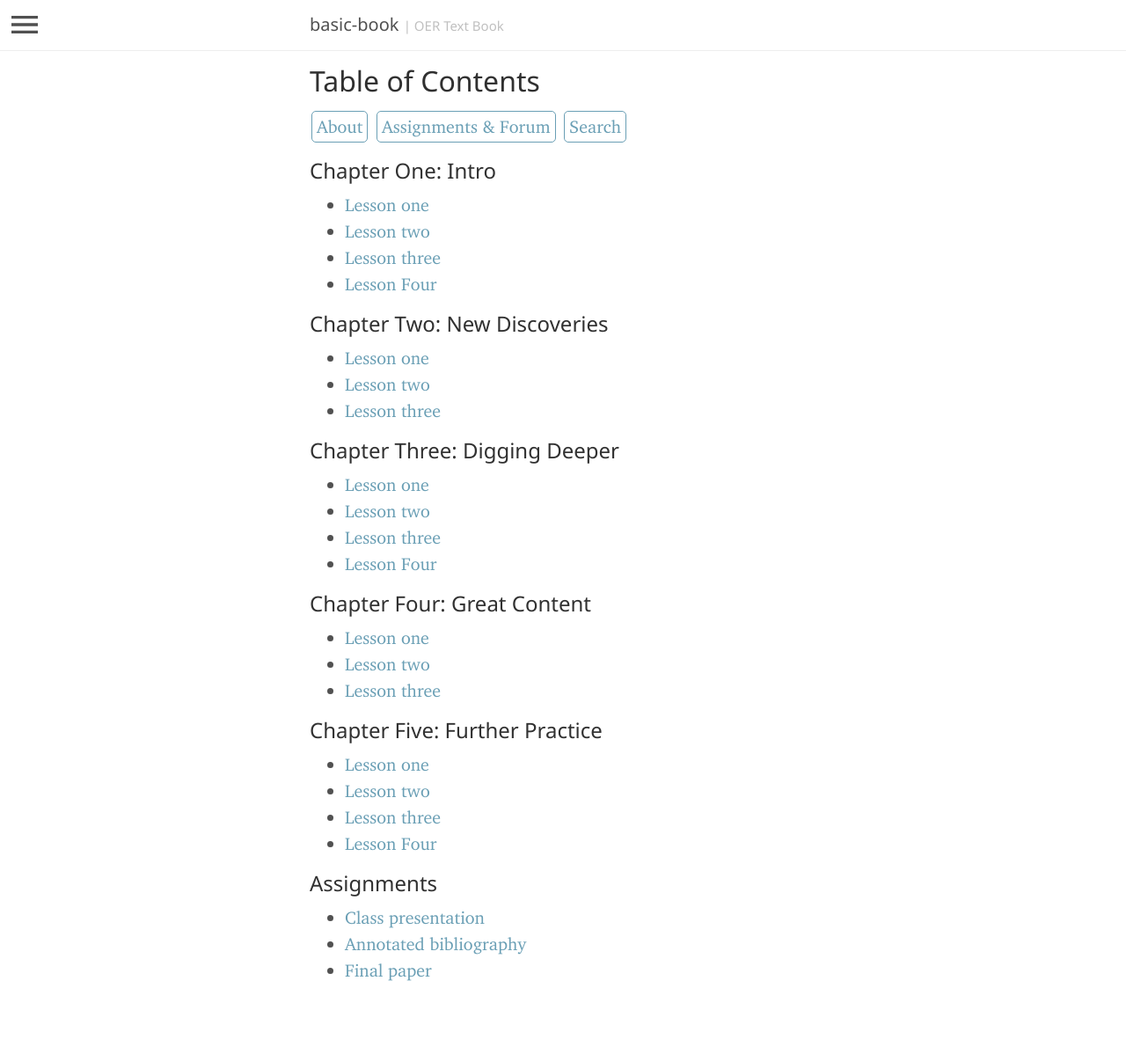
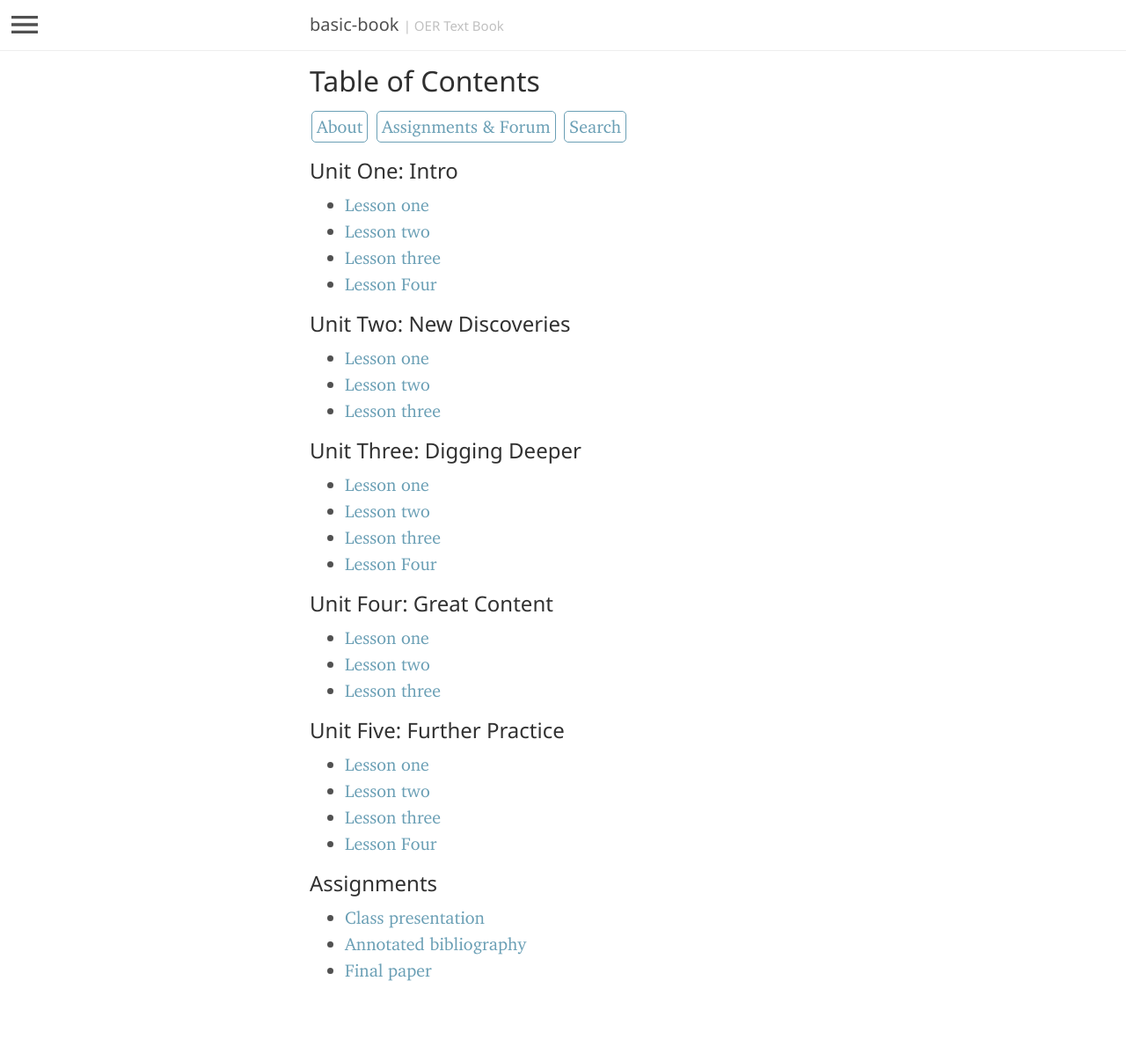
Before and after one commit to evanwill/basic-book, a Jekyll site: the page built from toc.md, in a window 1280 px wide. Shown: the whole page at 88% size. Built offline with Jekyll 4.4.1, drawn with Linux system fonts in a browser that asks for light colours.

Commit message:
clean up checkbox based sidebar

```diff
--- a/_config.yml
+++ b/_config.yml
@@ -34,25 +34,25 @@ defaults:
 
 # jekyll collections
 # each unit/chapter of the book is a collection,
-# thus each unit is a directory containing the content documents for that chapter
+# thus each unit is a directory containing the content documents for that unit
 # name the directory with underscore and number to ensure proper sort, e.g. _01_one
 # each unit collection must have a name value (used in TOC) and `output: true`
 # collections_dir: chapters # not supported on gh-pages yet
 collections:
   01-one:
-    name: "Chapter One: Intro"
+    name: "Unit One: Intro"
     output: true
   02-two:
-    name: "Chapter Two: New Discoveries"
+    name: "Unit Two: New Discoveries"
     output: true
   03-three:
-    name: "Chapter Three: Digging Deeper"
+    name: "Unit Three: Digging Deeper"
     output: true
   04-four:
-    name: "Chapter Four: Great Content"
+    name: "Unit Four: Great Content"
     output: true
   05-five:
-    name: "Chapter Five: Further Practice"
+    name: "Unit Five: Further Practice"
     output: true
   assignments:
     name: "Assignments"
--- a/_includes/sidebar.html
+++ b/_includes/sidebar.html
@@ -3,17 +3,13 @@
   <input type="checkbox" id="nav-trigger" class="nav-trigger" />
   <label for="nav-trigger">
     <span class="menu-icon">
-      <!--<svg viewBox="0 0 18 15" width="30px" height="30px">
-        <path fill="#424242" d="M18,1.484c0,0.82-0.665,1.484-1.484,1.484H1.484C0.665,2.969,0,2.304,0,1.484l0,0C0,0.665,0.665,0,1.484,0 h15.031C17.335,0,18,0.665,18,1.484L18,1.484z"/>
-        <path fill="#424242" d="M18,7.516C18,8.335,17.335,9,16.516,9H1.484C0.665,9,0,8.335,0,7.516l0,0c0-0.82,0.665-1.484,1.484-1.484 h15.031C17.335,6.031,18,6.696,18,7.516L18,7.516z"/>
-        <path fill="#424242" d="M18,13.516C18,14.335,17.335,15,16.516,15H1.484C0.665,15,0,14.335,0,13.516l0,0 c0-0.82,0.665-1.484,1.484-1.484h15.031C17.335,12.031,18,12.696,18,13.516L18,13.516z"/>-->
       <svg width="30px" height="30px" viewBox="0 0 459 459">
         <path d="M0,382.5h459v-51H0V382.5z M0,255h459v-51H0V255z M0,76.5v51h459v-51H0z"/>
       </svg>
     </span>
   </label>
 
-  <div id="side-menu" class="trigger">
+  <div id="side-menu">
     <div class="menu-title">
       <p>{{ site.title }} | {{ site.description }}</p>
     </div>
@@ -24,8 +20,7 @@
     {% for chapter in site.collections %}{% if chapter.label != 'posts' %}
       <div class="menu-item chapter{% if page.collection == chapter.label %} active active-chapter{% endif %}" >
         <input type="checkbox" id="{{ chapter.label }}" class="chapter-trigger" />
-    <label for="{{ chapter.label }}">
-    {{ chapter.name }} </label>
+        <label for="{{ chapter.label }}">{{ chapter.name }} </label>
         <ul class="chapter-contents">
           {% for lesson in chapter.docs %}
           <li><a href="{{ lesson.url | absolute_url }}">{{ lesson.title }}</a></li>
--- a/_sass/_sidebar.scss
+++ b/_sass/_sidebar.scss
@@ -1,15 +1,13 @@
-/* new */
+/* side bar */
 .site-nav {
+    position: absolute;
+    top: 0px;
+    left: 0px;
+    background-color: $background-color;
     /* hide checkbox */
     .nav-trigger {
         display: none;
     }
-    /* locate sidebar */
-    position: absolute;
-    top: 0px;
-    left: 0px;
-    background-color: $background-color;
-
     /* style menu icon */
     label[for="nav-trigger"] {
         display: block;
@@ -31,11 +29,11 @@
         }
     }
     /* use css to hide or show menu via checkbox */
-    input ~ .trigger {
+    input ~ #side-menu {
         //clear: both;
         display: none;
     }
-    input:checked ~ .trigger {
+    input:checked ~ #side-menu {
         display: block;
         padding-bottom: 5px;
     }
@@ -49,7 +47,7 @@
         display: block;
         cursor: pointer;
       }
-    /* use css to hide or show menu via checkbox */
+    /* use css to hide or show via checkbox */
     input ~ .chapter-contents {
         //clear: both;
         display: none;
@@ -89,12 +87,6 @@
     .chapter {
         cursor: pointer;
     }
-    /*.chapter-contents {
-        display: none;
-    }
-    div.chapter:hover ul {
-        display: block;
-    }*/
     .active-chapter {
         .chapter-contents {
             display: block;
```
Lines whose indentation alone changed are shown as unchanged.
